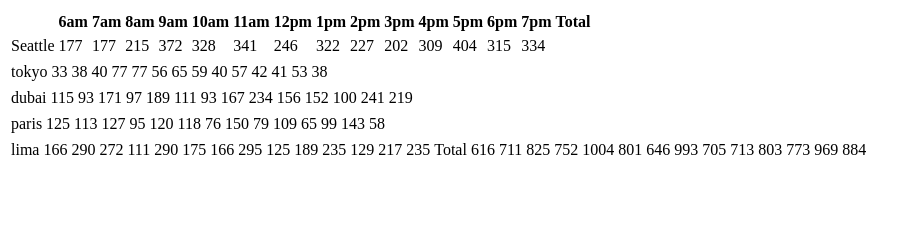
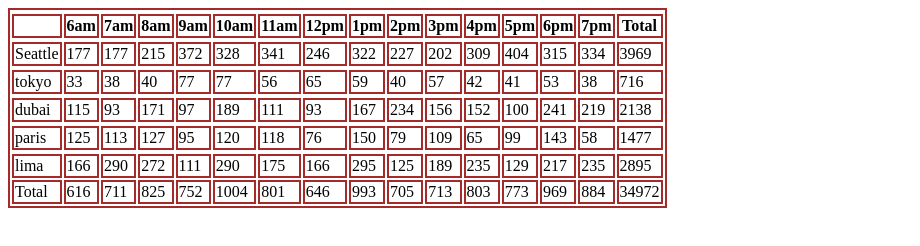
Before and after one commit to Jana998-alt/cookie-stand, a plain HTML site: page sales.html in a window 1280 px wide. Shown: the whole page, without its empty margins (0-920 px from the left). Drawn offline with Linux system fonts and the light colour scheme.

Commit message:
totally fixing the table of data in sales.html sheet and presenting it

```diff
--- a/JS/app.js
+++ b/JS/app.js
@@ -323,7 +323,15 @@ function randomValue(min, max) {
 // lima.cookiesPerHour();
 // lima.render ();
 
+//Global useful variables
+let container = document.getElementById('container');
+let table = document.createElement('table');
+container.appendChild(table);
 let globalArray=[];
+let counterOfLocations = 0;
+let totalOfHours = [0,0,0,0,0,0,0,0,0,0,0,0,0,0,0];
+
+//Constructor's function
 function CreatingLocation(location, minCustomer, maxCustomer,avgCookiePerCustomer){
     this.location= location;
     this.minCustomer=minCustomer;
@@ -336,8 +344,7 @@ function CreatingLocation(location, minCustomer, maxCustomer,avgCookiePerCustome
     globalArray.push(this);
 }
 
-
-
+// Method for calculating the number of customers that come per hour
 CreatingLocation.prototype.customersPerHour=function(){
     let i=0;
     let randomCustomers = 0;
@@ -346,6 +353,7 @@ CreatingLocation.prototype.customersPerHour=function(){
         this.numOfCustomersPerHour.push(randomCustomers);
     }
 }
+// method for calculating the number of cookies needed per hour based on the customers per hour
 CreatingLocation.prototype.cookiesPerHour = function () {
         let i = 0;
         let clock='';
@@ -367,7 +375,7 @@ CreatingLocation.prototype.cookiesPerHour = function () {
             //console.log(this.totalCookies)
         }
 }
-
+// // displaying the data of cookies on the page
 // CreatingLocation.prototype.render=function(){
 //     let h2 = document.createElement('h2');
 //     h2.textContent = this.location;
@@ -388,26 +396,27 @@ CreatingLocation.prototype.cookiesPerHour = function () {
 //     lists.appendChild(listElement);
 // }
 
-
-CreatingLocation.prototype.render=function(){
-    let container = document.getElementById('container');
-    let table = document.createElement('table');
-    container.appendChild(table);
-    if (counterOfLocations==0){
-        let headerRow = document.createElement('tr');
+// funcation for table header
+function tableHeader(){
+    let headerRow = document.createElement('tr');
         table.appendChild(headerRow);
         let headerElement = document.createElement('th');
         headerElement.textContent = ' ';
         table.appendChild(headerElement);
-        for (let j=0; j<this.clock.length; j++){
+        for (let j=0; j<14; j++){
             headerElement = document.createElement('th');
-            headerElement.textContent = this.clock[j];
+            headerElement.textContent = globalArray[0].clock[j];
             table.appendChild(headerElement);
         }
         headerElement = document.createElement('th');
-            headerElement.textContent = 'Total';
-            table.appendChild(headerElement);
-    }
+        headerElement.textContent = 'Total';
+        table.appendChild(headerElement);
+}
+
+// a method for displaying the table of data (the same data but in the form of a table)
+CreatingLocation.prototype.render=function(){
+
+    table.setAttribute=('id', 'tableOfData');
     let dataRow = document.createElement('tr');
     table.appendChild(dataRow);
     let dataEl = document.createElement('td');
@@ -418,47 +427,47 @@ CreatingLocation.prototype.render=function(){
         dataEl.textContent = this.cookiesArray[i];
         table.appendChild(dataEl);
     }
-
+    dataEl = document.createElement('td');
+    dataEl.textContent = this.totalCookies;
+    table.appendChild(dataEl);
     for(let i=0; i<14; i++){
         totalOfHours[i]=this.cookiesArray[i]+totalOfHours[i];
-        //console.log(totalOfHours);
+        //The line below is to calculat the "total of the total"
+        totalOfHours[14]=totalOfHours[14]+ totalOfHours[i];
     }
-
-    if(totalApprove === true){
-        dataEl = document.createElement('td');
-        dataEl.textContent = 'Total';
-        table.appendChild(dataEl);
-        for(let i=0; i<14; i++){
+}
+// a function for table footer
+function tableFooter(){
+    let row = document.createElement('tr');
+    table.appendChild(row);
+    let dataEl = document.createElement('td');
+    dataEl.textContent = 'Total';
+    row.appendChild(dataEl);
+    for(let i=0; i<15; i++){
         dataEl = document.createElement('td');
         dataEl.textContent = totalOfHours[i];
-        table.appendChild(dataEl);
-        console.log(totalOfHours)
-        }
+        row.appendChild(dataEl);
     }
 
 }
 
+//creating objects through constructor's function 'creatinglocation'
 let seattle = new CreatingLocation('Seattle', 23 ,65 , 6.3 );
 let tokyo = new CreatingLocation ('tokyo', 3 ,24 ,1.2);
 let dubai = new CreatingLocation ('dubai', 11 , 38, 3.7);
 let paris = new CreatingLocation ('paris', 20 , 38 , 2.3);
 let lima = new CreatingLocation ('lima', 2 , 16 , 4.6);
-let counterOfLocations = 0;
-let totalOfHours = [0,0,0,0,0,0,0,0,0,0,0,0,0,0];
-let totalApprove = false;
+
+
+//calling methods of objects
 for (let i=0; i<globalArray.length; i++){
-    if (i+1 == globalArray.length){
-        totalApprove = true;
-    };
     globalArray[i].customersPerHour();
     globalArray[i].cookiesPerHour();
-    globalArray[i].render ();
     counterOfLocations = counterOfLocations+1
-
 }
-
-// seattle.customersPerHour();
-// // //console.log(seattle.numOfCustomersPerHour);
-//  seattle.cookiesPerHour();
-// console.log(seattle.cookiesArray);
-//   seattle.render ();
+//here, displaying the data in a table
+tableHeader();
+for(let i=0; i<globalArray.length; i++){
+globalArray[i].render ();
+}
+tableFooter();
--- a/sales.html
+++ b/sales.html
@@ -1,7 +1,7 @@
 <!DOCTYPE html>
     <html>
         <head>
-
+            <link rel= "stylesheet" href="style.css"/>
 
         </head>
 
--- /dev/null
+++ b/style.css
@@ -0,0 +1,3 @@
+table, th, td {
+    border: 2px solid brown;
+}
```
Also changed, not shown: index.html (+2 -2 lines).
